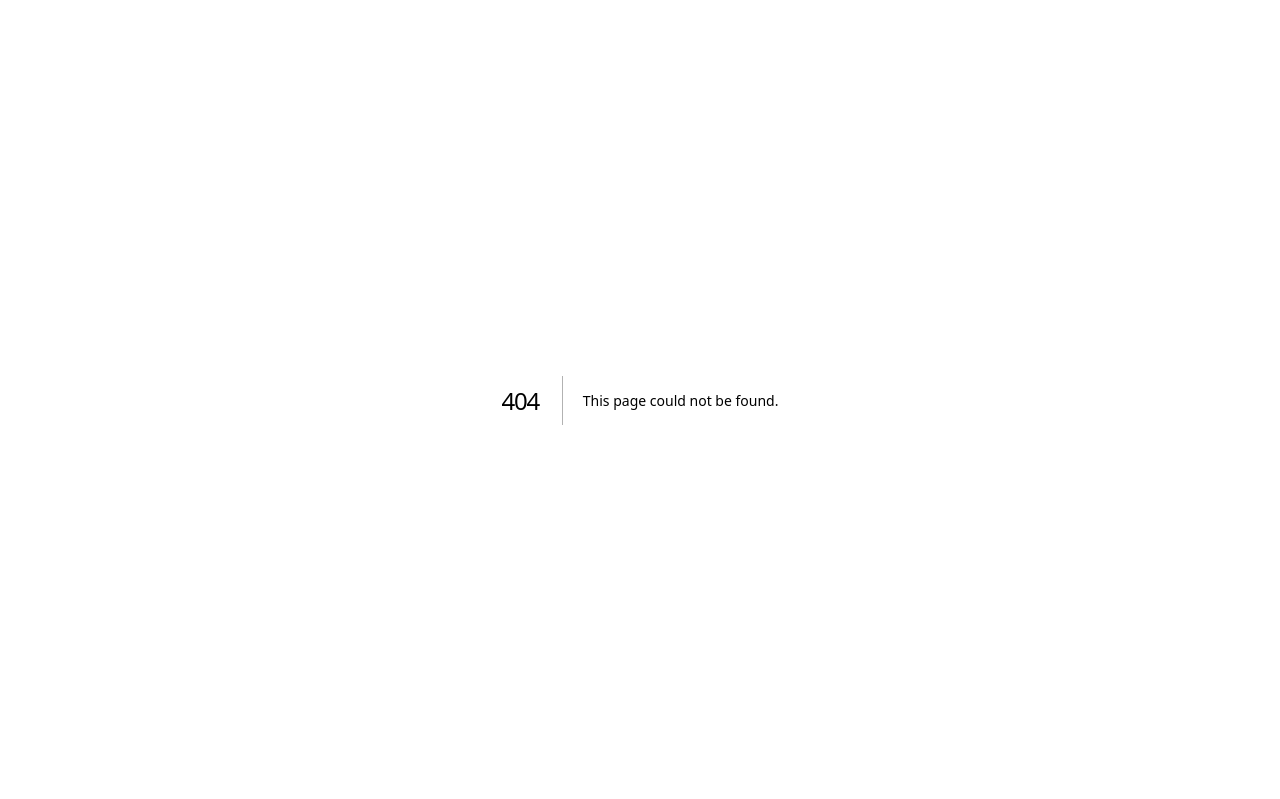
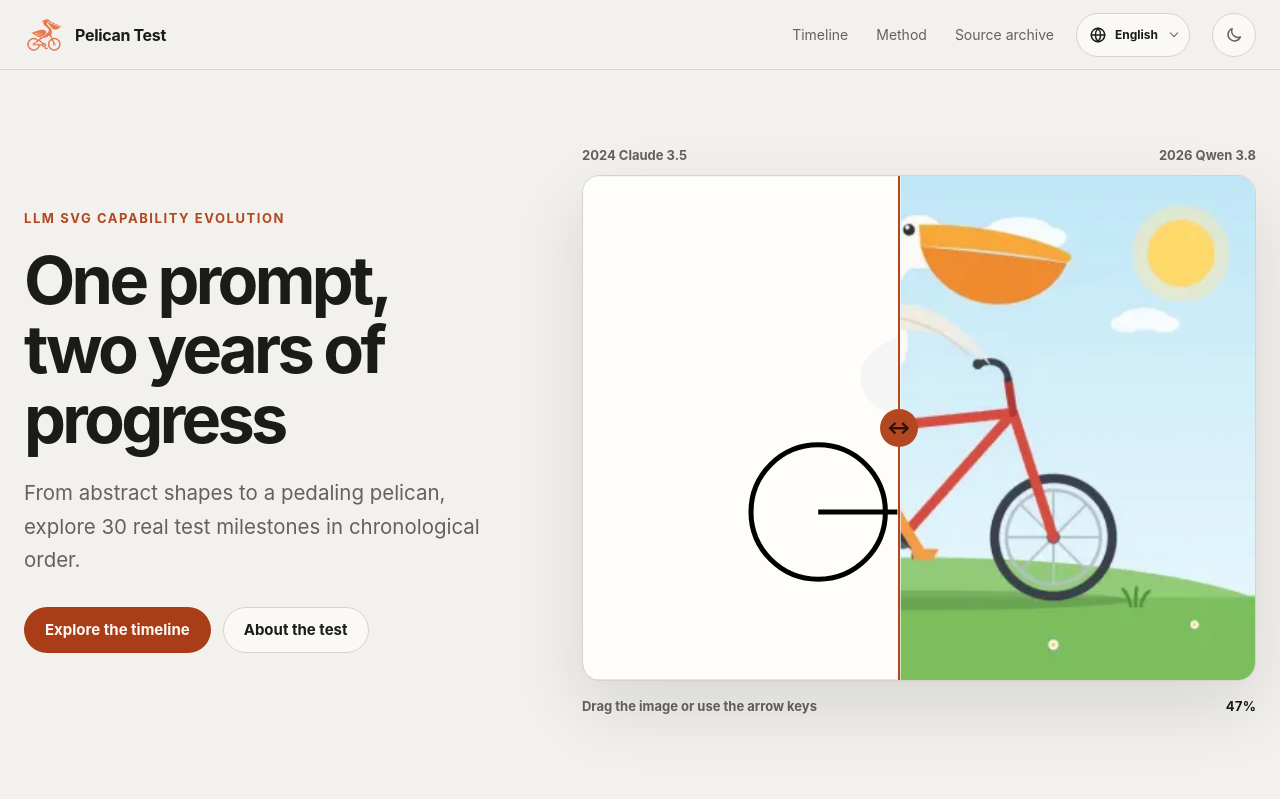
Before and after one commit to catouse/pelican-test, a Next.js app: page /en in a window 1280 px wide. Before the commit this address had no page. Shown: the top 799 px of the page. Built offline with nearby package versions, Linux system fonts and the light colour scheme.

Commit message:
Export localized pages with matching sharing metadata

```diff
--- /dev/null
+++ b/app/(en)/en/page.tsx
@@ -0,0 +1,5 @@
+import Home from '../../home';
+
+export default function Page() {
+  return <Home locale="en" />;
+}
--- /dev/null
+++ b/app/(en)/layout.tsx
@@ -0,0 +1,7 @@
+import { createMetadata, SiteLayout } from '../site-layout';
+
+export const metadata = createMetadata('en');
+
+export default function Layout({ children }: Readonly<{ children: React.ReactNode }>) {
+  return <SiteLayout locale="en">{children}</SiteLayout>;
+}
--- /dev/null
+++ b/app/(zh)/layout.tsx
@@ -0,0 +1,7 @@
+import { createMetadata, SiteLayout } from '../site-layout';
+
+export const metadata = createMetadata('zh');
+
+export default function Layout({ children }: Readonly<{ children: React.ReactNode }>) {
+  return <SiteLayout locale="zh">{children}</SiteLayout>;
+}
--- /dev/null
+++ b/app/(zh)/page.tsx
@@ -0,0 +1,5 @@
+import Home from '../home';
+
+export default function Page() {
+  return <Home locale="zh" />;
+}
--- a/app/content/translations.ts
+++ b/app/content/translations.ts
@@ -1,4 +1,6 @@
 export type Locale = 'zh' | 'en';
+
+export const localePaths = { zh: '/', en: '/en/' } as const;
 
 export const english: Record<string, string> = {
   '固定提示词': 'Standard prompt',
--- a/app/page.tsx
+++ b/app/home.tsx
@@ -3,9 +3,8 @@
 import Image from 'next/image';
 import { useEffect, useMemo, useRef, useState, type CSSProperties } from 'react';
 import { readPreference, writePreference } from './preferences';
-
 import { milestones, mediaCount, timelineStart, latestUpdate, type Media } from './content/milestones';
-import { translate, type Locale } from './content/translations';
+import { translate, localePaths, type Locale } from './content/translations';
 
 const yearOptions = ['全部', ...new Set(milestones.map((milestone) => milestone.year))] as const;
 type YearOption = (typeof yearOptions)[number];
@@ -188,41 +187,13 @@ function Comparison({ locale }: { locale: Locale }) {
   );
 }
 
-export default function Home() {
-  const [locale, setLocale] = useState<Locale>('zh');
+export default function Home({ locale }: { locale: Locale }) {
   const [year, setYear] = useState<YearOption>('全部');
   const [preview, setPreview] = useState<Media | null>(null);
   const previewDialog = useRef<HTMLDialogElement>(null);
 
-  useEffect(() => {
-    const savedLocale = readPreference('pelican-locale');
-    const nextLocale =
-      savedLocale === 'zh' || savedLocale === 'en'
-        ? savedLocale
-        : navigator.language.toLowerCase().startsWith('zh')
-          ? 'zh'
-          : 'en';
-    const timeout = window.setTimeout(() => setLocale(nextLocale), 0);
-    return () => window.clearTimeout(timeout);
-  }, []);
-
-  useEffect(() => {
-    document.documentElement.lang = locale === 'zh' ? 'zh-CN' : 'en';
-    document.title = translate(locale, '鹈鹕测试时间轴 | 大模型 SVG 能力演进');
-    document
-      .querySelector('meta[name="description"]')
-      ?.setAttribute(
-        'content',
-        translate(
-          locale,
-          '用同一句 SVG 提示词，直观浏览 2024 到 2026 年不同大模型的实际效果演进。',
-        ),
-      );
-  }, [locale]);
-
   const selectLocale = (nextLocale: Locale) => {
-    setLocale(nextLocale);
-    writePreference('pelican-locale', nextLocale);
+    window.location.assign(localePaths[nextLocale] + window.location.hash);
   };
 
   const t = (text: string) => translate(locale, text);
--- a/app/layout.tsx
+++ /dev/null
@@ -1,62 +0,0 @@
-import type { Metadata } from 'next';
-import './globals.css';
-import { milestones } from './content/milestones';
-
-const themeInitScript = `
-(() => {
-  try {
-    const savedTheme = localStorage.getItem('pelican-theme');
-    const systemTheme = matchMedia('(prefers-color-scheme: dark)').matches ? 'dark' : 'light';
-    const theme = savedTheme === 'light' || savedTheme === 'dark' ? savedTheme : systemTheme;
-    document.documentElement.dataset.theme = theme;
-    document.documentElement.style.colorScheme = theme;
-  } catch {}
-})();
-`;
-
-export const metadata: Metadata = {
-  metadataBase: new URL('https://pelican.catou.se'),
-  title: '鹈鹕测试时间轴 | 大模型 SVG 能力演进',
-  description: '用同一句 SVG 提示词，直观浏览 2024 到 2026 年不同大模型的实际效果演进。',
-  openGraph: {
-    title: '鹈鹕测试时间轴',
-    description: `从抽象几何块到会蹬车的鹈鹕，${milestones.length} 个真实测试节点。`,
-    type: 'website',
-    images: [
-      {
-        url: '/og.png',
-        width: 1200,
-        height: 630,
-        alt: '鹈鹕测试时间轴，从抽象几何块演进到完整的鹈鹕骑自行车',
-      },
-    ],
-  },
-  twitter: {
-    card: 'summary_large_image',
-    title: '鹈鹕测试时间轴',
-    description: `从抽象几何块到会蹬车的鹈鹕，${milestones.length} 个真实测试节点。`,
-    images: ['/og.png'],
-  },
-  icons: {
-    icon: [{ url: '/pelican-logo.png', type: 'image/png' }],
-    apple: '/pelican-logo.png',
-  },
-};
-
-export default function RootLayout({ children }: Readonly<{ children: React.ReactNode }>) {
-  return (
-    <html lang="zh-CN" suppressHydrationWarning>
-      <head>
-        <script dangerouslySetInnerHTML={{ __html: themeInitScript }} />
-        <link
-          rel="preload"
-          href="/pelicans/hero-qwen-3.8.webp"
-          as="image"
-          type="image/webp"
-          fetchPriority="high"
-        />
-      </head>
-      <body>{children}</body>
-    </html>
-  );
-}
--- /dev/null
+++ b/app/site-layout.tsx
@@ -0,0 +1,81 @@
+import type { Metadata } from 'next';
+import './globals.css';
+import { milestones } from './content/milestones';
+import { translate, localePaths, type Locale } from './content/translations';
+
+const themeInitScript = `
+(() => {
+  try {
+    const savedTheme = localStorage.getItem('pelican-theme');
+    const systemTheme = matchMedia('(prefers-color-scheme: dark)').matches ? 'dark' : 'light';
+    const theme = savedTheme === 'light' || savedTheme === 'dark' ? savedTheme : systemTheme;
+    document.documentElement.dataset.theme = theme;
+    document.documentElement.style.colorScheme = theme;
+  } catch {}
+})();
+`;
+
+export function createMetadata(locale: Locale): Metadata {
+  const t = (text: string) => translate(locale, text);
+  const title = t('鹈鹕测试时间轴 | 大模型 SVG 能力演进');
+  const description = t('用同一句 SVG 提示词，直观浏览 2024 到 2026 年不同大模型的实际效果演进。');
+  const shareTitle = locale === 'zh' ? '鹈鹕测试时间轴' : 'Pelican Test Timeline';
+  const shareDescription = locale === 'zh'
+    ? `从抽象几何块到会蹬车的鹈鹕，${milestones.length} 个真实测试节点。`
+    : `From abstract shapes to a pedaling pelican: ${milestones.length} real test milestones.`;
+  const shareImage = locale === 'zh' ? '/og.png' : '/og-en.png';
+
+  return {
+    metadataBase: new URL('https://pelican.catou.se'),
+    title,
+    description,
+    alternates: {
+      canonical: localePaths[locale],
+      languages: { 'zh-CN': localePaths.zh, en: localePaths.en, 'x-default': localePaths.zh },
+    },
+    openGraph: {
+      title: shareTitle,
+      description: shareDescription,
+      type: 'website',
+      url: localePaths[locale],
+      locale: locale === 'zh' ? 'zh_CN' : 'en_US',
+      alternateLocale: locale === 'zh' ? 'en_US' : 'zh_CN',
+      images: [{
+        url: shareImage,
+        width: 1200,
+        height: 630,
+        alt: locale === 'zh'
+          ? '鹈鹕测试时间轴，从抽象几何块演进到完整的鹈鹕骑自行车'
+          : 'Pelican Test Timeline, from abstract shapes to a complete pelican riding a bicycle',
+      }],
+    },
+    twitter: {
+      card: 'summary_large_image',
+      title: shareTitle,
+      description: shareDescription,
+      images: [shareImage],
+    },
+    icons: {
+      icon: [{ url: '/pelican-logo.png', type: 'image/png' }],
+      apple: '/pelican-logo.png',
+    },
+  };
+}
+
+export function SiteLayout({ children, locale }: Readonly<{ children: React.ReactNode; locale: Locale }>) {
+  return (
+    <html lang={locale === 'zh' ? 'zh-CN' : 'en'} suppressHydrationWarning>
+      <head>
+        <script dangerouslySetInnerHTML={{ __html: themeInitScript }} />
+        <link
+          rel="preload"
+          href="/pelicans/hero-qwen-3.8.webp"
+          as="image"
+          type="image/webp"
+          fetchPriority="high"
+        />
+      </head>
+      <body>{children}</body>
+    </html>
+  );
+}
--- a/next.config.ts
+++ b/next.config.ts
@@ -2,6 +2,7 @@ import type { NextConfig } from 'next';
 
 const nextConfig: NextConfig = {
   output: 'export',
+  trailingSlash: true,
   images: { unoptimized: true },
 };
 
--- a/package.json
+++ b/package.json
@@ -12,7 +12,8 @@
     "lint": "eslint . --ignore-pattern dist --ignore-pattern .next",
     "test": "node --experimental-strip-types --test tests/*.test.mjs",
     "typecheck": "tsc --noEmit --incremental false",
-    "check": "npm run lint && npm run typecheck && npm test && npm run build"
+    "check:export": "node --experimental-strip-types scripts/check-export.mjs",
+    "check": "npm run lint && npm run typecheck && npm test && npm run build && npm run check:export"
   },
   "dependencies": {
     "next": "16.3.4",
--- /dev/null
+++ b/scripts/check-export.mjs
@@ -0,0 +1,39 @@
+import assert from 'node:assert/strict';
+import fs from 'node:fs';
+import path from 'node:path';
+import { fileURLToPath } from 'node:url';
+import { milestones } from '../app/content/milestones.ts';
+
+const exportDir = fileURLToPath(new URL('../dist/client/', import.meta.url));
+const origin = 'https://pelican.catou.se';
+const pages = [
+  { file: 'index.html', pathname: '/', lang: 'zh-CN', heading: '同一提示词，看见两年进步', title: '鹈鹕测试时间轴 | 大模型 SVG 能力演进', image: '/og.png' },
+  { file: 'en/index.html', pathname: '/en/', lang: 'en', heading: 'One prompt, two years of progress', title: 'Pelican Test Timeline | LLM SVG Capability Evolution', image: '/og-en.png' },
+];
+
+for (const page of pages) {
+  const html = fs.readFileSync(path.join(exportDir, page.file), 'utf8');
+  const tags = [...html.matchAll(/<(?:html|meta|link)\b[^>]*>/g)].map(([tag]) =>
+    Object.fromEntries([...tag.matchAll(/([\w:-]+)="([^"]*)"/g)].map(([, key, value]) => [key, value])),
+  );
+  const meta = (name) => tags.find((tag) => tag.name === name || tag.property === name)?.content;
+  assert.equal(tags[0].lang, page.lang, `${page.file}: incorrect document language`);
+  assert.ok(html.includes(`<h1>${page.heading}</h1>`), `${page.file}: incorrect initial content`);
+  assert.ok(html.includes(`<title>${page.title}</title>`), `${page.file}: incorrect title`);
+  assert.equal(meta('og:image'), origin + page.image);
+  assert.equal(meta('twitter:image'), origin + page.image);
+  assert.equal(meta('og:url'), origin + page.pathname);
+  assert.equal(tags.find((tag) => tag.rel === 'canonical')?.href, origin + page.pathname);
+  for (const [lang, pathname] of [['zh-CN', '/'], ['en', '/en/']]) {
+    assert.equal(tags.find((tag) => tag.rel === 'alternate' && tag.hrefLang === lang)?.href, origin + pathname);
+  }
+  assert.equal((html.match(/class="timeline-entry"/g) ?? []).length, milestones.length);
+  assert.ok(fs.existsSync(path.join(exportDir, page.image)), `${page.file}: missing sharing image`);
+
+  const assets = new Set([...html.matchAll(/(?:src|href)="(\/(?!\/)[^"#?]*)"/g)].map(([, asset]) => asset));
+  for (const asset of assets) {
+    const file = path.join(exportDir, asset.endsWith('/') ? asset + 'index.html' : asset);
+    assert.ok(fs.existsSync(file), `${page.file}: missing exported asset ${asset}`);
+  }
+  console.log(`${page.file}: language, metadata, ${milestones.length} entries, and ${assets.size} local references verified`);
+}
```
Also changed, not shown: 2 other files (tests, documents, lock files or other folders).
